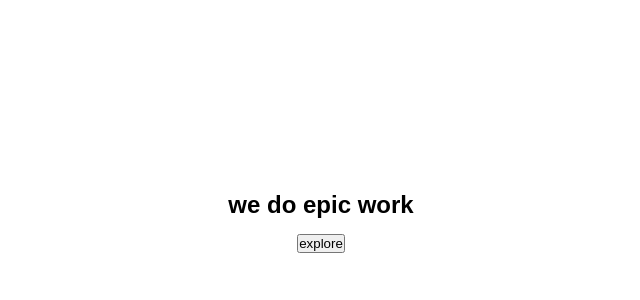
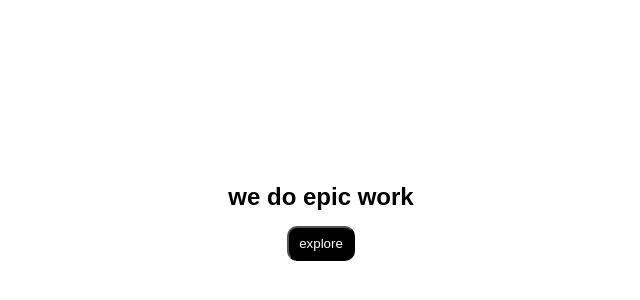
Before and after one commit to khushbooSoni-123/git, a plain HTML site: page index.html in a window 1280 px wide. Shown: the part 178-478 px from the top of the page, without its empty margins (319-959 px from the left). Drawn offline with Linux system fonts and the light colour scheme.

Commit message:
button update

```diff
--- a/style.css
+++ b/style.css
@@ -24,3 +24,13 @@ section{
     gap: 15px;
     font-family: Arial, Helvetica, sans-serif;
 }
+
+
+
+button{
+    padding: 8px 10px;
+    background-color: black;
+    color: white;
+    border-radius: 10px;
+
+}
```
